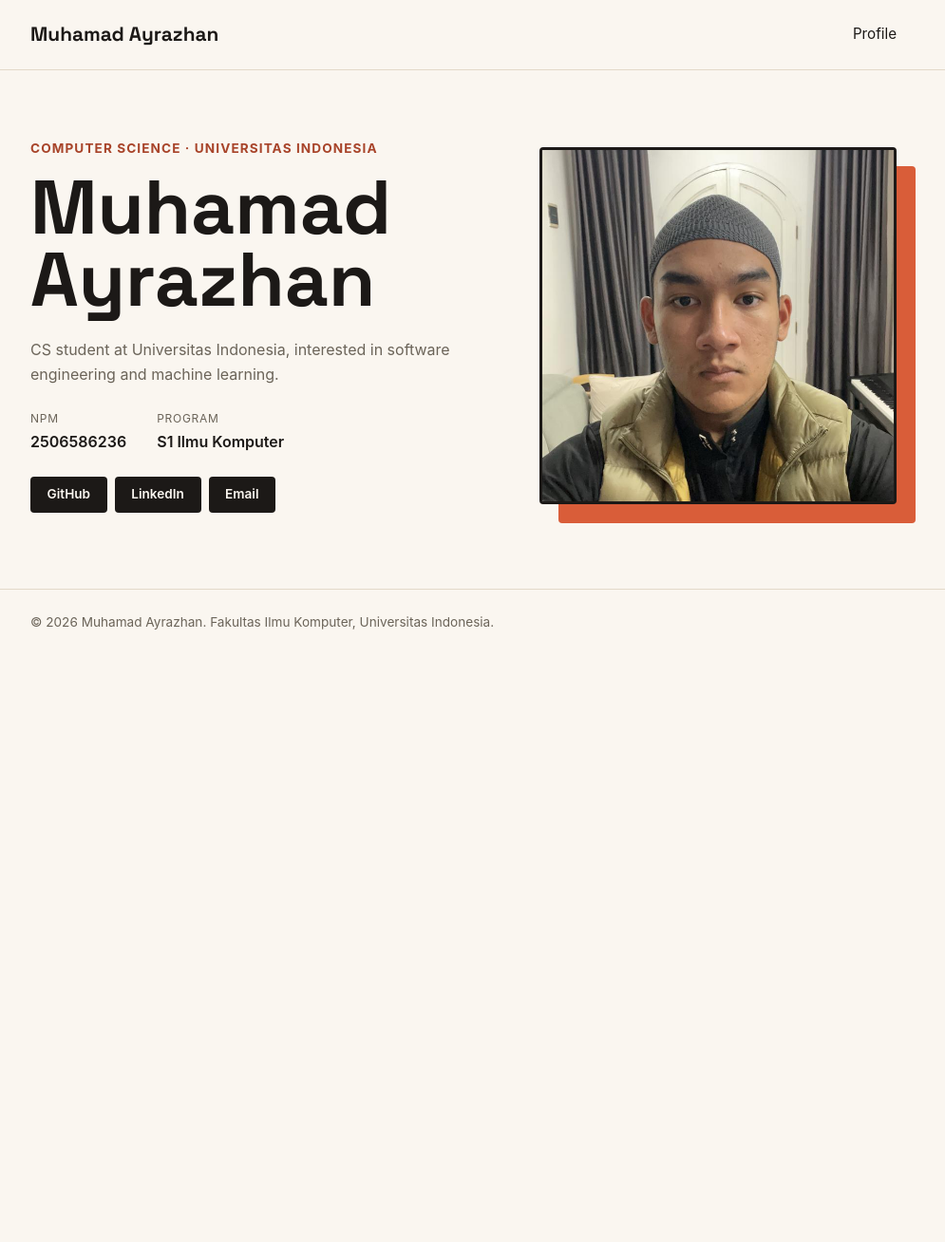
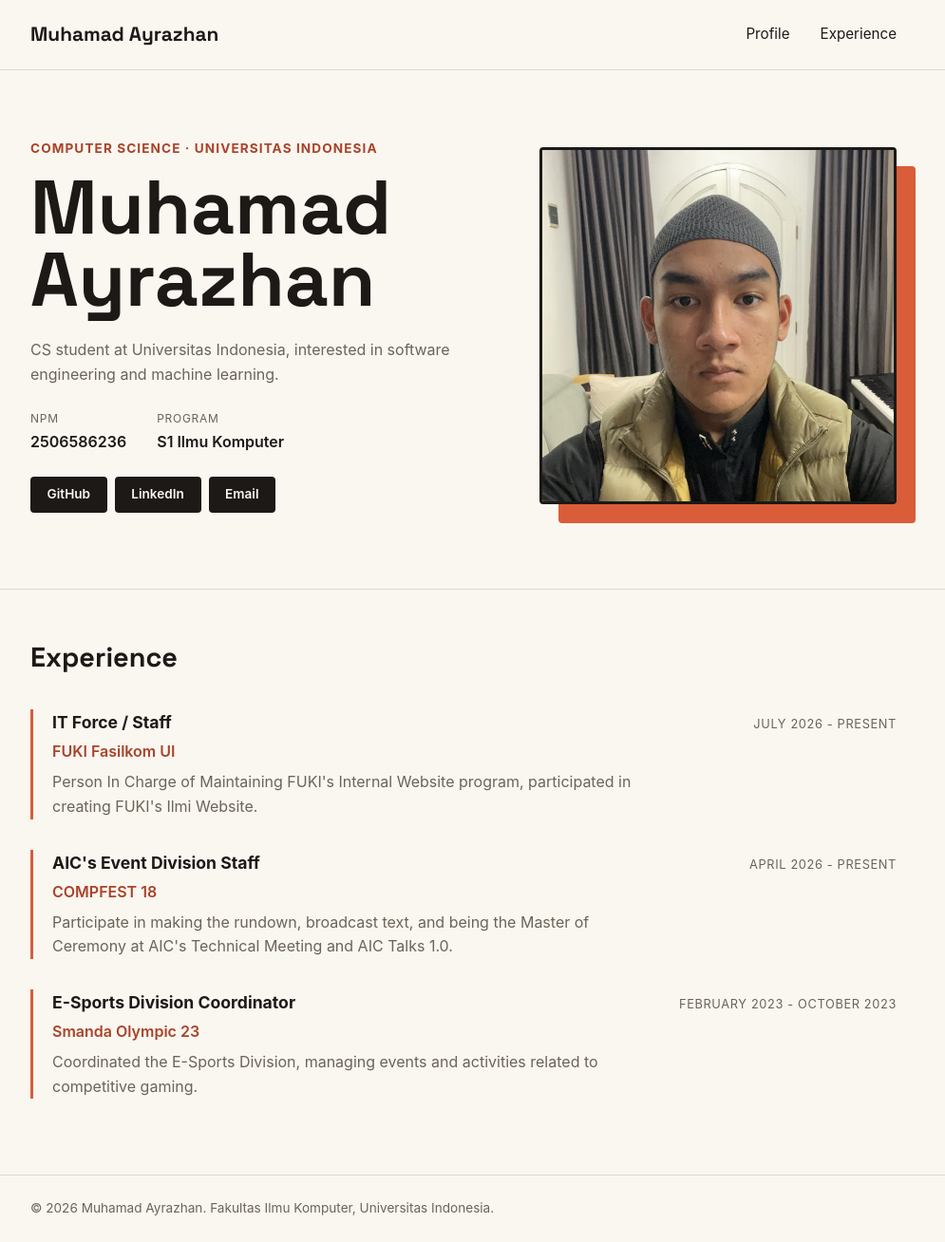
Before and after one commit to muhamadayrazhan/myportofolio, a Django app: page / in a window 1280 px wide. Shown: the whole page at 95% size, without its empty margins (152-1147 px from the left). Before the commit the page ends 663 px from the top, so only its background shows below. Run offline with Django 5.2, Linux system fonts and the light colour scheme.

Commit message:
feat: add experience section on about me page

```diff
--- a/static/css/style.css
+++ b/static/css/style.css
@@ -169,6 +169,60 @@ h1, .brand {
     border: 3px solid var(--ink);
 }
 
+.experience {
+    padding: 3rem 0 5rem;
+    border-top: 1px solid var(--line);
+}
+
+.section-title {
+    font-family: "Space Grotesk", -apple-system, sans-serif;
+    font-size: 1.8rem;
+    margin-bottom: 2rem;
+}
+
+.experience-list {
+    display: flex;
+    flex-direction: column;
+    gap: 2rem;
+}
+
+.experience-item {
+    padding-left: 1.25rem;
+    border-left: 3px solid var(--accent);
+}
+
+.experience-header {
+    display: flex;
+    justify-content: space-between;
+    align-items: baseline;
+    flex-wrap: wrap;
+    gap: 0.5rem;
+    margin-bottom: 0.25rem;
+}
+
+.experience-header h3 {
+    font-size: 1.1rem;
+}
+
+.experience-period {
+    font-size: 0.8rem;
+    text-transform: uppercase;
+    letter-spacing: 0.05em;
+    color: var(--text-muted);
+    white-space: nowrap;
+}
+
+.experience-org {
+    font-weight: 600;
+    color: var(--accent-dark);
+    margin-bottom: 0.4rem;
+}
+
+.experience-desc {
+    color: var(--text-muted);
+    max-width: 640px;
+}
+
 .site-footer {
     padding: 1.5rem;
     color: var(--text-muted);
--- a/templates/index.html
+++ b/templates/index.html
@@ -15,6 +15,7 @@
             <a href="#profile" class="brand">Muhamad Ayrazhan</a>
             <nav>
                 <a href="#profile">Profile</a>
+                <a href="#experience">Experience</a>
             </nav>
         </div>
     </header>
@@ -50,6 +51,38 @@
                 </div>
             </div>
         </section>
+
+        <section class="experience" id="experience">
+            <div class="container">
+                <h2 class="section-title">Experience</h2>
+                <div class="experience-list">
+                    <div class="experience-item">
+                        <div class="experience-header">
+                            <h3>IT Force / Staff</h3>
+                            <span class="experience-period">July 2026 - Present</span>
+                        </div>
+                        <p class="experience-org">FUKI Fasilkom UI</p>
+                        <p class="experience-desc">Person In Charge of Maintaining FUKI's Internal Website program, participated in creating FUKI's Ilmi Website.</p>
+                    </div>
+                    <div class="experience-item">
+                        <div class="experience-header">
+                            <h3>AIC's Event Division Staff</h3>
+                            <span class="experience-period">April 2026 - Present</span>
+                        </div>
+                        <p class="experience-org">COMPFEST 18</p>
+                        <p class="experience-desc">Participate in making the rundown, broadcast text, and being the Master of Ceremony at AIC's Technical Meeting and AIC Talks 1.0.</p>
+                    </div>
+                    <div class="experience-item">
+                        <div class="experience-header">
+                            <h3>E-Sports Division Coordinator</h3>
+                            <span class="experience-period">February 2023 - October 2023</span>
+                        </div>
+                        <p class="experience-org">Smanda Olympic 23</p>
+                        <p class="experience-desc">Coordinated the E-Sports Division, managing events and activities related to competitive gaming.</p>
+                    </div>
+                </div>
+            </div>
+        </section>
     </main>
 
     <footer class="site-footer">
```
Also changed, not shown: README.md.
